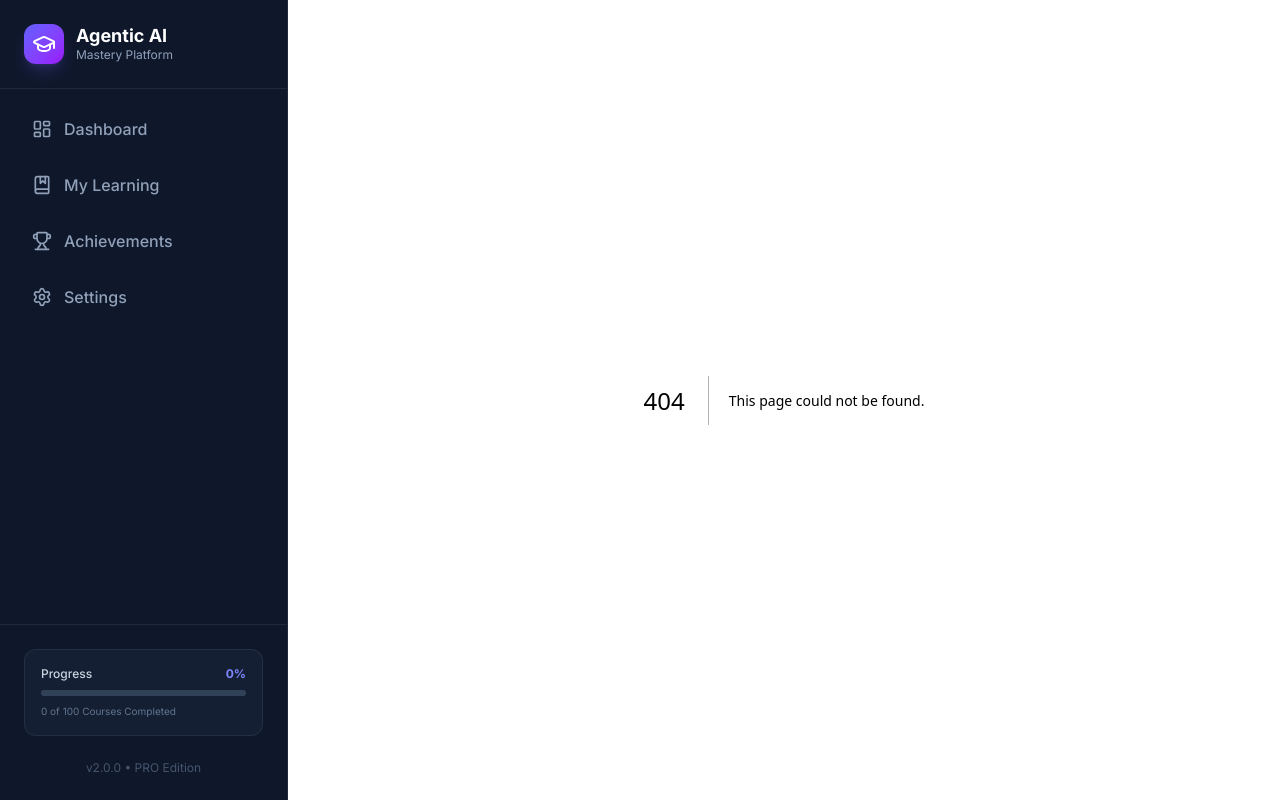
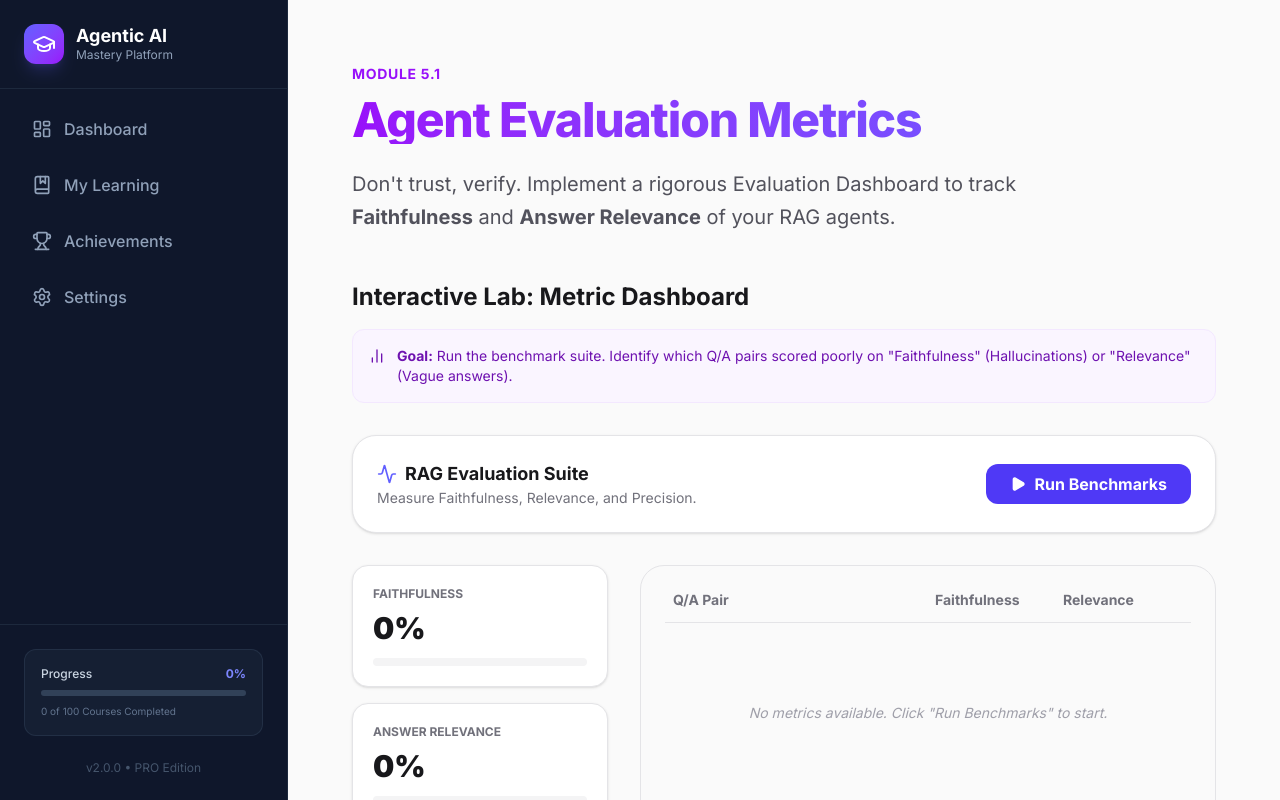
Before and after one commit to learnbydoingwithsteven/agentic_sys_0-1, a Next.js app in the folder unified-platform/: page /courses/course_041_agent_metrics in a window 1280 px wide. Before the commit this address had no page. Shown: the top 800 px of the page. Built offline with nearby package versions, Linux system fonts and the light colour scheme.

Commit message:
Implement Module 41: Agent Metrics

```diff
--- /dev/null
+++ b/unified-platform/src/actions/course_041_agent_metrics/metric_backend.ts
@@ -0,0 +1,38 @@
+'use server';
+
+export interface EvalRun {
+    id: string;
+    question: string;
+    answer: string;
+    metrics: {
+        faithfulness: number; // 0-1
+        answerRelevance: number; // 0-1
+        contextPrecision: number; // 0-1
+    };
+}
+
+export async function runEvaluation(dataset: string): Promise<EvalRun[]> {
+    // Mock Evaluation Loop
+    // In real life, this would run Ragas or TruLens
+
+    return [
+        {
+            id: '1',
+            question: "What is the capital of France?",
+            answer: "Paris is the capital of France.",
+            metrics: { faithfulness: 1.0, answerRelevance: 1.0, contextPrecision: 0.95 }
+        },
+        {
+            id: '2',
+            question: "How do I reset my password?",
+            answer: "You can go to settings.", // Vague
+            metrics: { faithfulness: 0.8, answerRelevance: 0.4, contextPrecision: 0.6 }
+        },
+        {
+            id: '3',
+            question: "Explain Quantum Physics",
+            answer: "It involves cats and boxes.", // Poor faithfulness to actual science
+            metrics: { faithfulness: 0.2, answerRelevance: 0.5, contextPrecision: 0.3 }
+        }
+    ];
+}
--- /dev/null
+++ b/unified-platform/src/app/courses/course_041_agent_metrics/page.tsx
@@ -0,0 +1,32 @@
+import React from 'react';
+import { MetricLab } from '@/components/demos/course_041_agent_metrics/MetricLab';
+import { Activity, BarChart2 } from 'lucide-react';
+
+export default function CoursePage() {
+    return (
+        <div className="flex bg-zinc-50 dark:bg-zinc-950 min-h-screen font-sans text-zinc-900 dark:text-zinc-100">
+            <main className="flex-1 max-w-6xl mx-auto p-6 lg:p-12 xl:p-16 w-full">
+                <header className="mb-12">
+                    <div className="text-sm font-bold tracking-wider text-purple-600 dark:text-purple-400 uppercase mb-3">Module 5.1</div>
+                    <h1 className="text-4xl lg:text-5xl font-extrabold tracking-tight mb-6 bg-gradient-to-r from-purple-600 to-indigo-500 bg-clip-text text-transparent">
+                        Agent Evaluation Metrics
+                    </h1>
+                    <p className="text-xl text-zinc-600 dark:text-zinc-400 leading-relaxed max-w-3xl">
+                        Don't trust, verify. Implement a rigorous Evaluation Dashboard to track <strong>Faithfulness</strong> and <strong>Answer Relevance</strong> of your RAG agents.
+                    </p>
+                </header>
+
+                <section className="mb-24">
+                    <div className="mb-8">
+                        <h2 className="text-2xl font-bold mb-4">Interactive Lab: Metric Dashboard</h2>
+                        <div className="p-4 bg-purple-50 dark:bg-purple-900/10 border border-purple-100 dark:border-purple-800 rounded-xl text-sm text-purple-800 dark:text-purple-200 flex items-start gap-3">
+                            <div className="shrink-0 mt-0.5"><BarChart2 className="w-4 h-4" /></div>
+                            <p><strong>Goal:</strong> Run the benchmark suite. Identify which Q/A pairs scored poorly on "Faithfulness" (Hallucinations) or "Relevance" (Vague answers).</p>
+                        </div>
+                    </div>
+                    <MetricLab />
+                </section>
+            </main>
+        </div>
+    );
+}
--- /dev/null
+++ b/unified-platform/src/components/demos/course_041_agent_metrics/MetricLab.tsx
@@ -0,0 +1,131 @@
+'use client';
+
+import React, { useState } from 'react';
+import { motion } from 'framer-motion';
+import {
+    Activity,
+    BarChart2,
+    CheckCircle,
+    AlertCircle,
+    Play
+} from 'lucide-react';
+import { runEvaluation, EvalRun } from '@/actions/course_041_agent_metrics/metric_backend';
+
+export function MetricLab() {
+    const [runs, setRuns] = useState<EvalRun[]>([]);
+    const [running, setRunning] = useState(false);
+
+    const handleRun = async () => {
+        setRunning(true);
+        await new Promise(r => setTimeout(r, 1000));
+        const res = await runEvaluation("default");
+        setRuns(res);
+        setRunning(false);
+    };
+
+    const getAvg = (key: keyof EvalRun['metrics']) => {
+        if (runs.length === 0) return 0;
+        return runs.reduce((acc, r) => acc + r.metrics[key], 0) / runs.length;
+    };
+
+    return (
+        <div className="flex flex-col gap-8 h-[700px]">
+            {/* Header */}
+            <div className="flex justify-between items-center bg-white dark:bg-zinc-900 p-6 rounded-3xl border border-zinc-200 dark:border-zinc-800 shadow-sm">
+                <div>
+                    <h3 className="font-bold text-lg flex items-center gap-2">
+                        <Activity className="w-5 h-5 text-indigo-500" />
+                        RAG Evaluation Suite
+                    </h3>
+                    <p className="text-zinc-500 text-sm">Measure Faithfulness, Relevance, and Precision.</p>
+                </div>
+                <button
+                    onClick={handleRun}
+                    disabled={running}
+                    className="bg-indigo-600 hover:bg-indigo-700 text-white px-6 py-2 rounded-xl font-bold flex items-center gap-2 disabled:opacity-50"
+                >
+                    <Play className="w-4 h-4 fill-current" /> {running ? 'Evaluating...' : 'Run Benchmarks'}
+                </button>
+            </div>
+
+            <div className="flex-1 flex gap-8 min-h-0">
+                {/* Aggregate Scores */}
+                <div className="w-64 flex flex-col gap-4">
+                    <ScoreCard label="Faithfulness" value={getAvg('faithfulness')} color="bg-emerald-500" />
+                    <ScoreCard label="Answer Relevance" value={getAvg('answerRelevance')} color="bg-blue-500" />
+                    <ScoreCard label="Context Precision" value={getAvg('contextPrecision')} color="bg-purple-500" />
+                </div>
+
+                {/* Detailed Table */}
+                <div className="flex-1 bg-zinc-50 dark:bg-zinc-950/50 rounded-3xl p-6 border border-zinc-200 dark:border-zinc-800 overflow-y-auto custom-scrollbar">
+                    <table className="w-full text-left text-sm">
+                        <thead className="text-zinc-500 font-bold border-b border-zinc-200 dark:border-zinc-700">
+                            <tr>
+                                <th className="pb-3 pl-2">Q/A Pair</th>
+                                <th className="pb-3 w-32">Faithfulness</th>
+                                <th className="pb-3 w-32">Relevance</th>
+                            </tr>
+                        </thead>
+                        <tbody>
+                            {runs.map((run, i) => (
+                                <motion.tr
+                                    key={run.id}
+                                    initial={{ opacity: 0, x: -10 }}
+                                    animate={{ opacity: 1, x: 0 }}
+                                    transition={{ delay: i * 0.1 }}
+                                    className="border-b border-zinc-200 dark:border-zinc-800 last:border-0 hover:bg-white dark:hover:bg-zinc-900/50"
+                                >
+                                    <td className="py-4 pl-2">
+                                        <div className="font-bold text-zinc-700 dark:text-zinc-300">Q: "{run.question}"</div>
+                                        <div className="text-zinc-500 dark:text-zinc-500 mt-1">A: "{run.answer}"</div>
+                                    </td>
+                                    <td className="py-4">
+                                        <ScoreBadge val={run.metrics.faithfulness} />
+                                    </td>
+                                    <td className="py-4">
+                                        <ScoreBadge val={run.metrics.answerRelevance} />
+                                    </td>
+                                </motion.tr>
+                            ))}
+                            {runs.length === 0 && !running && (
+                                <tr>
+                                    <td colSpan={3} className="text-center py-20 text-zinc-400 italic">
+                                        No metrics available. Click "Run Benchmarks" to start.
+                                    </td>
+                                </tr>
+                            )}
+                        </tbody>
+                    </table>
+                </div>
+            </div>
+        </div>
+    );
+}
+
+function ScoreCard({ label, value, color }: { label: string, value: number, color: string }) {
+    const percentage = Math.round(value * 100);
+    return (
+        <div className="bg-white dark:bg-zinc-900 p-5 rounded-2xl border border-zinc-200 dark:border-zinc-800 shadow-sm flex flex-col gap-2">
+            <div className="text-xs font-bold text-zinc-500 uppercase">{label}</div>
+            <div className="flex items-end gap-2">
+                <span className="text-3xl font-black">{percentage}%</span>
+            </div>
+            <div className="h-2 bg-zinc-100 dark:bg-zinc-800 rounded-full overflow-hidden mt-1">
+                <motion.div
+                    initial={{ width: 0 }}
+                    animate={{ width: `${percentage}%` }}
+                    className={`h-full ${color}`}
+                />
+            </div>
+        </div>
+    );
+}
+
+function ScoreBadge({ val }: { val: number }) {
+    const color = val > 0.8 ? 'text-green-600 bg-green-50' : val > 0.5 ? 'text-amber-600 bg-amber-50' : 'text-red-600 bg-red-50';
+    return (
+        <span className={`px-2 py-1 rounded font-bold ${color}`}>
+            {(val * 100).toFixed(0)}%
+        </span>
+    );
+}
```
